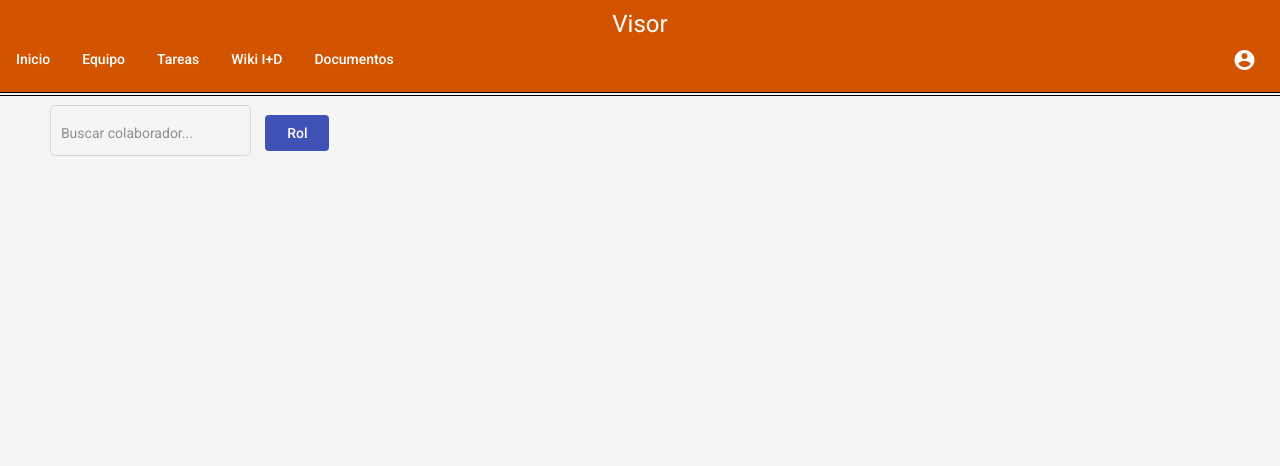
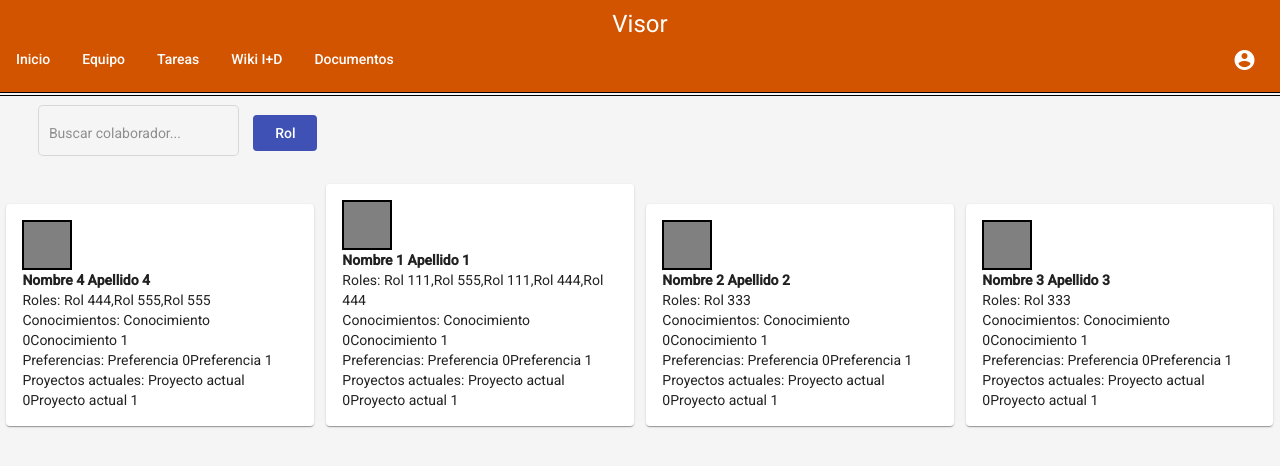
Before and after one commit to KerpsMaximiliano/visor, an Angular app in the folder Visor/: page /dashboard/equipo in a window 1280 px wide. Shown: the top 466 px of the page. Built offline with nearby package versions, Linux system fonts and the light colour scheme; no server answers; sample sign-in values are in the browser's storage.

Commit message:
tarjetas correjidas, falta traer los usuarios reales

```diff
--- a/Visor/src/app/componentes/equipo/equipo.component.css
+++ b/Visor/src/app/componentes/equipo/equipo.component.css
@@ -1,3 +1,38 @@
+.contenedor{
+    margin-top: 5px;
+}
+
+.buscador{
+    margin-left: 3%;
+}
+
 .btnRol{
     margin-left: 1em;
 }
+
+.colaboradores{
+    width: 100%;
+}
+
+.colaborador{
+    height: 50%;
+    width: 24%;
+    margin: 0.5%;
+}
+
+.inline{
+    display: inline-block;
+}
+
+p{
+    margin: 0;
+}
+
+.foto {
+    width: 50px;           /* Ancho de 150 píxeles */
+    height: 50px;          /* Alto de 150 píxeles */
+    background: gray;        /* Fondo de color rojo */
+    border: 2px solid #000; /* Borde color negro y de 1 píxel de grosor */
+    margin-right: 5px;
+    vertical-align: top;
+}
--- a/Visor/src/app/componentes/equipo/equipo.component.html
+++ b/Visor/src/app/componentes/equipo/equipo.component.html
@@ -1,4 +1,4 @@
-<div class="container">
+<div class="contenedor">
     <div class="buscador">
         <mat-form-field class="example-form-field" appearance="outline" id="searchInput">
             <input matInput type="text" placeholder="Buscar colaborador..." autocomplete="off">
@@ -6,5 +6,18 @@
         <button mat-flat-button color="primary" class="btnRol">Rol</button>
     </div>
 
-    <div class="container-colaboradores"></div>
+    <div class="colaboradores">
+        <mat-card class="colaborador inline" *ngFor="let colaborador of usuarios; let i = index">
+            <div class="foto inline"></div>
+            <div class="texto inline">
+                <strong>{{colaborador.nombre}} {{colaborador.apellido}}</strong>
+                <p>Roles: <span>{{colaborador.nombre_rol}}</span></p>
+                <p>Conocimientos: <span *ngFor="let c of colaborador.conocimientos">{{c}}</span></p>
+                <p>Preferencias: <span *ngFor="let p of colaborador.preferencias">{{p}}</span></p>
+                <p>Proyectos actuales: <span *ngFor="let pa of colaborador.proyectos_actuales">{{pa}}</span></p>
+            </div>
+            <div class="iconos inline">
+            </div>
+        </mat-card>
+    </div>
 </div>
--- a/Visor/src/app/componentes/equipo/equipo.component.ts
+++ b/Visor/src/app/componentes/equipo/equipo.component.ts
@@ -1,18 +1,164 @@
 import { Component, OnInit } from '@angular/core';
-import { Colaborador } from 'src/app/interfaces/colaborador';
+import { UsuarioRolRefact } from 'src/app/interfaces/usuarioRolRefact';
+import { UsuarioService } from 'src/app/services/i2t/usuario-rol.service';
+import { InicioEstadoProyectoComponent } from '../inicio/inicio-estado-proyecto/inicio-estado-proyecto.component';
+
+export interface Usuario {
+  id_usuario: string,
+  nombre_usuario: string,
+  nombre: string,
+  apellido: string,
+  nombre_rol: Array<String>,
+  //Resto de variables que pide el CU 12
+  conocimientos: Array<String>,
+  preferencias: Array<string>,
+  proyectos_actuales: Array<string>,
+  tareas_completadas_tec: Array<string>,
+  proyectos_anteriores: Array<String>,
+  empresas: Array<String>,
+  instituciones: Array<string>,
+  carreras: Array<String>
+}
 
 @Component({
   selector: 'app-equipo',
   templateUrl: './equipo.component.html',
   styleUrls: ['./equipo.component.css']
 })
+
 export class EquipoComponent implements OnInit {
 
-  colaborador!: Colaborador;
+  usuariosRest: Array<UsuarioRolRefact> = [];
+  usuariosRest2: Array<any> = [];
 
-  constructor() { }
+  usuarios: Array<Usuario> = [];
+
+  constructor(private _usuarioService: UsuarioService) { }
 
   ngOnInit(): void {
+    this.getUsuarios();
+    this.organizarUsuarios();
+    this.getUsuariosReal();
   }
 
+  getUsuariosReal(){
+
+    this._usuarioService.getUsuariosRefact().subscribe(respuesta => {
+      console.log(respuesta.dataset)
+    });
+
+  }
+
+  auxiliarGeneracion(min: number, max: number) {
+    return Math.floor(Math.random() * (max - min) + min);
+  }
+
+  getUsuarios() {
+    for (let i = 0; i < 10; i++) {
+      let numeroUsuario = this.auxiliarGeneracion(1, 6);
+      let usuario: UsuarioRolRefact = {
+        id_usuario: `${numeroUsuario}`,
+        nombre_usuario: `usuario${numeroUsuario * 111}`,
+        nombre: `Nombre ${numeroUsuario}`,
+        apellido: `Apellido ${numeroUsuario}`,
+        nombre_rol: `Rol ${this.auxiliarGeneracion(1, 6) * 111}`,
+        conocimientos: [`Conocimiento 0`, `Conocimiento 1`],
+        preferencias: [`Preferencia 0`, `Preferencia 1`],
+        proyectos_actuales: [`Proyecto actual 0`, `Proyecto actual 1`],
+        tareas_completadas_tec: [`Tareas completadas 0`, `Tareas completadas 1`],
+        proyectos_anteriores: [`Proyecto anterior 0`, `Proyecto anterior 1`],
+        empresas: [`Empresa 0`, `Empresa 1`],
+        instituciones: [`Institucion 0`, `Institucion 1`],
+        carreras: [`Carrera 0`, `Carrera 1`]
+      }
+      this.usuariosRest.push(usuario);
+    }
+  }
+
+  /**
+   * Metodo que permite organizar los usuarios con los datos correctos para mostrarlos en las tarjetas, recorriendo el arreglo de usuarios de la api segun los ids unicos.
+   * 1) Almacena los roles de cada usuario que estaba repetido en un arreglo de roles.
+   * 2) Recupera uno de los usuarios con ese id para crear un nuevo usuario, que luego es pusheado al arreglo de usuarios que se mostrará en las tarjetas. Para crearlo, utiliza todos los datos del usuario recuperado, salvo el campo nombre_rol, que es completado con el arreglo de roles obtenido en el pto 1.
+   *
+   */
+  organizarUsuarios() {
+    let ids = this.recuperarIdsUnicos();
+    ids.forEach(id => {
+      // 1)
+      let roles: string[] = [];
+      this.usuariosRest.forEach(uR => {
+        if (uR.id_usuario == id) {
+          roles.push(uR.nombre_rol);
+        }
+      })
+      // 2)
+      const usuarioRAux = this.usuariosRest.find(({ id_usuario }) => {
+        return id_usuario === id;
+      })
+
+      if (usuarioRAux !== undefined) {
+        this.usuarios.push({
+          id_usuario: id,
+          nombre_usuario: usuarioRAux["nombre_usuario"],
+          nombre: usuarioRAux["nombre"],
+          apellido: usuarioRAux["apellido"],
+          nombre_rol: roles,
+          conocimientos: usuarioRAux["conocimientos"],
+          preferencias: usuarioRAux["preferencias"],
+          proyectos_actuales: usuarioRAux["proyectos_actuales"],
+          tareas_completadas_tec: usuarioRAux["tareas_completadas_tec"],
+          proyectos_anteriores: usuarioRAux["proyectos_anteriores"],
+          empresas: usuarioRAux["empresas"],
+          instituciones: usuarioRAux["instituciones"],
+          carreras: usuarioRAux["carreras"]
+        })
+      }
+    })
+    console.log(this.usuarios)
+  }
+
+  /**
+   * Metodo que sirve para recuperar los ids unicos dentro del arreglo de usuarios traidos desde la api.
+   * Los usuarios traidos desde la api estan repetidos porque cada uno puede almacenar solo un rol, por eso se crea esta funcion para, primero, filtrar los ids de usuario unicos dentro del primer arreglo de usuarios.
+   *
+   * @returns ids string[]
+   */
+  recuperarIdsUnicos() {
+    let ids: string[] = [];
+
+    this.usuariosRest.forEach(uR => {
+      if (!ids.includes(uR.id_usuario)) {
+        ids.push(uR.id_usuario);
+      }
+    });
+
+    return ids;
+  }
 }
+
+
+
+
+
+/* if(usuarioRest.id_usuario == usuario.id_usuario){
+  console.log("entro en verdadero")
+  usuario.nombre_rol.push(...usuarioRest.nombre_rol)
+}else{
+  let usuarioNuevo: Usuario = {
+    id_usuario : usuarioRest.id_usuario,
+    nombre_usuario : usuarioRest.nombre_usuario,
+    nombre : usuarioRest.nombre,
+    apellido : usuarioRest.apellido,
+    nombre_rol : [usuarioRest.nombre_rol],
+    conocimientos : usuarioRest.conocimientos,
+    preferencias : usuarioRest.preferencias,
+    proyectos_actuales : usuarioRest.proyectos_actuales,
+    tareas_completadas_tec : usuarioRest.tareas_completadas_tec,
+    proyectos_anteriores : usuarioRest.proyectos_anteriores,
+    empresas: usuarioRest.empresas,
+    instituciones: usuarioRest.instituciones,
+    carreras: usuarioRest.carreras
+  };
+  console.log(usuarioNuevo)
+  this.usuarios.push(usuarioNuevo);
+} */
--- /dev/null
+++ b/Visor/src/app/interfaces/usuarioRolRefact.ts
@@ -0,0 +1,16 @@
+export interface UsuarioRolRefact  {
+    id_usuario: string,
+    nombre_usuario: string,
+    nombre: string,
+    apellido: string,
+    nombre_rol: string,
+    //Resto de variables que pide el CU 12
+    conocimientos: Array<String>,
+    preferencias: Array<string>,
+    proyectos_actuales: Array<string>,
+    tareas_completadas_tec: Array<string>,
+    proyectos_anteriores: Array<String>,
+    empresas: Array<String>,
+    instituciones: Array<string>,
+    carreras: Array<String>
+}
```
